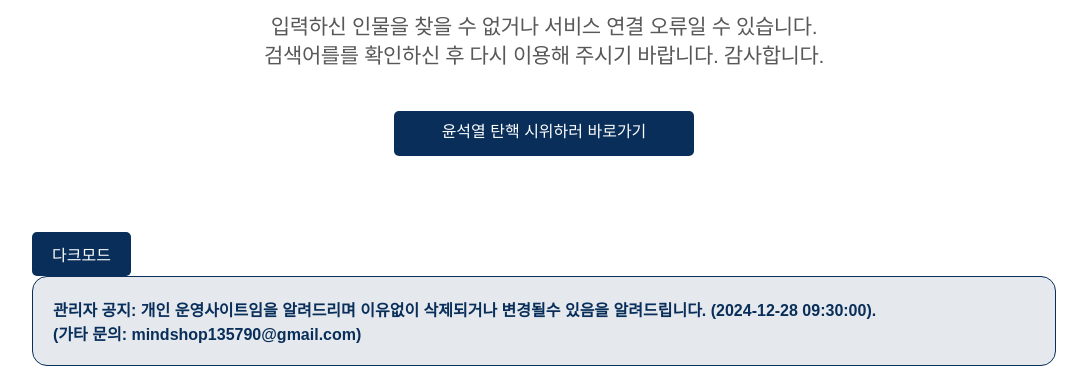
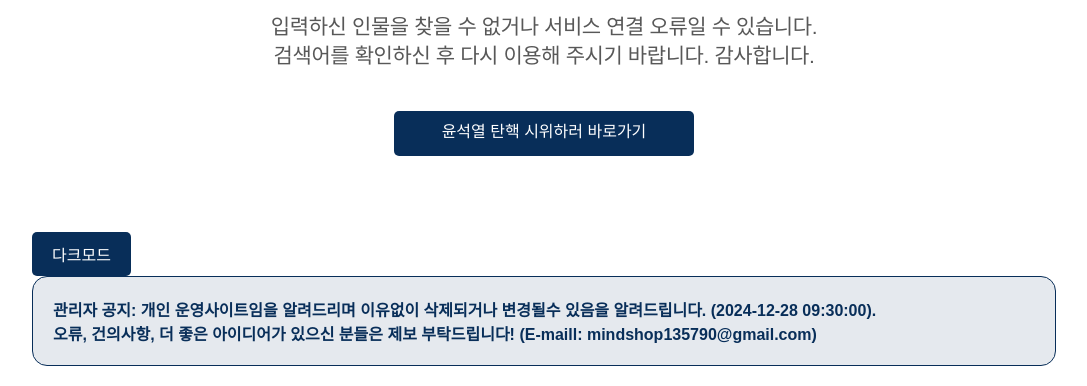
Before and after one commit to kimKIIK/XKSGOR, a plain HTML site: page index.html in a window 1280 px wide. Shown: the part 644-1030 px from the top of the page, without its empty margins (96-1183 px from the left). Drawn offline with Linux system fonts and the light colour scheme.

Commit message:
Update index.html

```diff
--- a/index.html
+++ b/index.html
@@ -124,7 +124,7 @@
         <h3><span>[</span> 윤석열을 더이상 찾을 수 없습니다 <span>]</span></h3>
         <span class="text">
             입력하신 인물을 찾을 수 없거나 서비스 연결 오류일 수 있습니다.<br>
-            검색어를를 확인하신 후 다시 이용해 주시기 바랍니다.
+            검색어를 확인하신 후 다시 이용해 주시기 바랍니다.
         </span>
         <span class="text">감사합니다.</span>
 
@@ -136,7 +136,7 @@
     <button class="submit-btn" id="toggleMode">다크모드</button>
     <div class="announcement" id="announcement">
         관리자 공지: 개인 운영사이트임을 알려드리며 이유없이 삭제되거나 변경될수 있음을 알려드립니다. (2024-12-28 09:30:00).<br>
-                    (가타 문의: mindshop135790@gmail.com)
+                    오류, 건의사항, 더 좋은 아이디어가 있으신 분들은 제보 부탁드립니다! (E-maill: mindshop135790@gmail.com)
     </div>
 </div>
 
```
